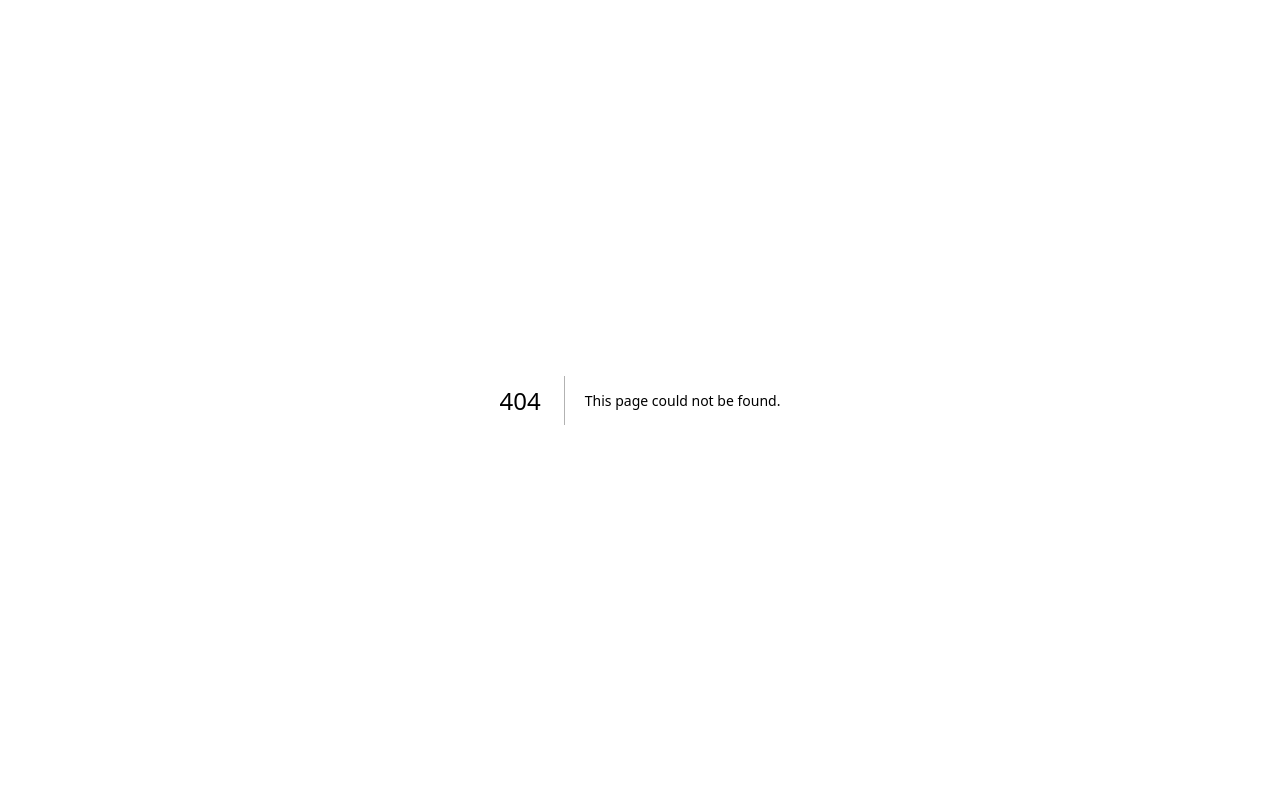
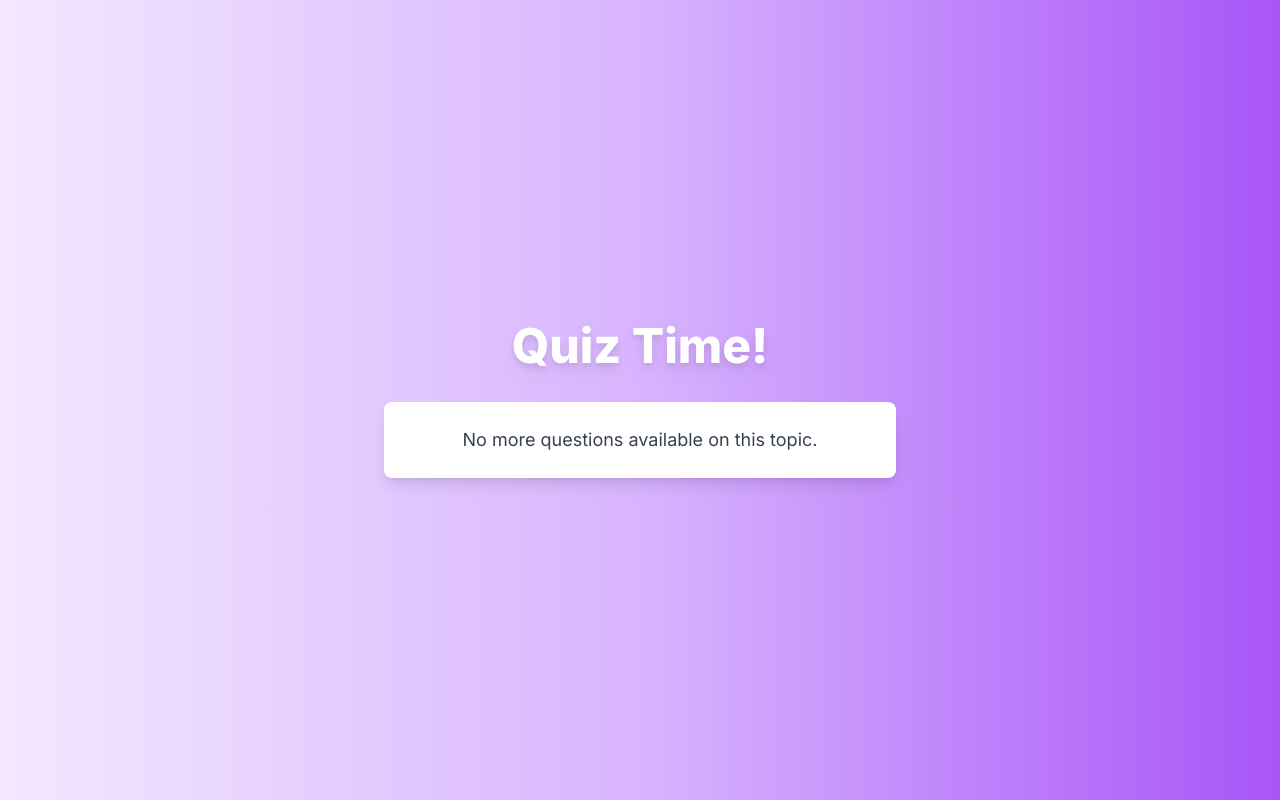
Before and after one commit to iqbal-webpatriot/nextjs-quiz-app, a Next.js app in the folder frontend/: page /test in a window 1280 px wide. Before the commit this address had no page. Built offline with nearby package versions, Linux system fonts and the light colour scheme.

Commit message:
add quiz functionalites with mock data

```diff
--- /dev/null
+++ b/frontend/app/result/page.tsx
@@ -0,0 +1,40 @@
+"use client"
+
+import { useRouter, useSearchParams } from "next/navigation";
+
+export default function ResultPage() {
+    const router = useRouter();
+    const searchParms=useSearchParams();
+    const correctAnswers=searchParms.get('correctAnswers');
+    const totalQuestions=searchParms.get('totalQuestions');
+
+
+  return (
+    <div className="flex items-center justify-center min-h-screen bg-gradient-to-br from-purple-600 to-blue-400 p-6">
+      <div className="w-full max-w-md bg-white p-8 rounded-lg shadow-lg space-y-6">
+        <h1 className="text-3xl font-bold text-gray-800 text-center">
+          Quiz Results
+        </h1>
+
+        <div className="text-center">
+          <p className="text-lg font-medium text-gray-700">
+            You answered
+            <span className="text-purple-600 font-semibold"> {correctAnswers} </span>
+            out of
+            <span className="text-purple-600 font-semibold"> {totalQuestions} </span>
+            questions correctly!
+          </p>
+        </div>
+
+        <div className="flex justify-center">
+          <button
+            onClick={() => router.push('/')}
+            className="px-6 py-3 bg-purple-600 text-white rounded-md hover:bg-purple-700 transition-colors"
+          >
+            Back to Home
+          </button>
+        </div>
+      </div>
+    </div>
+  );
+}
--- /dev/null
+++ b/frontend/app/test/page.tsx
@@ -0,0 +1,98 @@
+"use client";
+import { QUESTIONS_DATA } from "@/data/question";
+import Link from "next/link";
+import { useSearchParams } from "next/navigation";
+// app/test/page.tsx
+import { useState } from "react";
+
+const TestPage = () => {
+  const search = useSearchParams();
+  const slug = search.get("topic");
+  const [currentQuestionIndex, setCurrentQuestionIndex] = useState(0);
+  const [selectedAnswer, setSelectedAnswer] = useState<string | null>(null);
+  // Get questions for the selected slug
+  const questions = slug ? QUESTIONS_DATA[slug as string] : undefined;
+  console.log("questions: ", questions);
+  const currentQuestion = questions && questions[currentQuestionIndex];
+  console.log("currentQuestion: ", currentQuestion);
+  const handleAnswerSelect = (answer: string) => {
+    setSelectedAnswer(answer);
+  };
+  console.log("selectedAnswer: ", selectedAnswer);
+
+  const handleNextQuestion = () => {
+    if (!selectedAnswer) {
+      alert("Please select an option!");
+      return;
+    }
+    setSelectedAnswer(null);
+    setCurrentQuestionIndex(currentQuestionIndex + 1);
+  };
+
+  return (
+    <div className="flex flex-col items-center justify-center min-h-screen bg-gradient-to-r from-purple-100 via-purple-300 to-purple-500 p-4">
+      <h1 className="text-5xl font-extrabold text-white mb-8 drop-shadow-lg">
+        {!currentQuestion && currentQuestionIndex === questions?.length
+          ? "Quiz Over !"
+          : "Quiz Time!"}
+      </h1>
+
+      <div className="w-full max-w-lg bg-white p-6 rounded-lg shadow-lg space-y-6 flex flex-col items-center max-h-[90vh] overflow-auto">
+        {currentQuestion ? (
+          <>
+            <div className="mb-4 text-center w-full">
+              <p className="text-lg font-semibold text-purple-700">
+                Question {currentQuestionIndex + 1} of {questions.length}
+              </p>
+            </div>
+
+            <h2 className="text-2xl font-semibold text-gray-800 mb-6 text-center">
+              {currentQuestion.question}
+            </h2>
+
+            <div className="w-full space-y-4">
+              {questions[currentQuestionIndex].options.map((option) => (
+                <button
+                  key={option}
+                  onClick={() => handleAnswerSelect(option)}
+                  className={`w-full p-2 rounded-lg border-2 transition-transform transform ${
+                    selectedAnswer === option
+                      ? "bg-blue-600 text-white border-blue-600 scale-105"
+                      : "bg-gray-100 text-gray-800 border-gray-300 hover:bg-gray-200"
+                  }`}
+                >
+                  {option}
+                </button>
+              ))}
+            </div>
+
+            <div className="flex justify-center mt-6 w-full">
+              <button
+                onClick={handleNextQuestion}
+                className="px-6 py-3 bg-blue-600 text-white rounded-lg shadow-md hover:bg-blue-700 transition-colors w-full max-w-xs"
+              >
+                Next Question
+              </button>
+            </div>
+          </>
+        ) : currentQuestionIndex === questions?.length ? (
+          <div className="bg-gradient-to-r from-green-400 via-green-500 to-green-600 text-white p-4 rounded-lg shadow-lg font-semibold text-center transition-transform transform hover:scale-105 hover:shadow-xl">
+            Congratulations 🚀 You have completed the test. <br />
+            <Link
+              className="text-blue-600 ml-2"
+              href={`/result?correctAnswers=${5}&totalQuestions=${10}`}
+            >
+              View Score
+            </Link>
+          </div>
+        ) : (
+          <p className="text-lg text-gray-700 text-center">
+            No more questions available on this topic.
+          </p>
+        )}
+      </div>
+    </div>
+  );
+};
+
+export default TestPage;
--- a/frontend/data/question.ts
+++ b/frontend/data/question.ts
@@ -1,4 +1,19 @@
-export const  SAMPLE_TOPICS = [
+export type Question = {
+    id: number;
+    question: string;
+    options: string[];
+    answer: string;
+  };
+
+  export type Topic = {
+    name: string;
+    description: string;
+    slug: string;
+  };
+
+  export type QuestionsData = Record<string, Question[]>;
+// data/questions.ts
+export const SAMPLE_TOPICS: Topic[] = [
     {
       name: 'Technology',
       description: 'Test your knowledge on the latest technology trends.',
@@ -17,23 +32,48 @@ export const  SAMPLE_TOPICS = [
     // Add more topics as needed
   ];
 
-  export const MOCK_TEST = [
+  export const QUESTIONS_DATA: QuestionsData = {
+    technology: [
       {
         id: 1,
-      question: 'What is the capital of France?',
-      options: ['Paris', 'London', 'Berlin', 'Madrid'],
-      answer: 'Paris'
+        question: "What does AI stand for?",
+        options: ["Artificial Intelligence", "Automated Integration", "Advanced Information", "Applied Internet"],
+        answer: "Artificial Intelligence",
       },
       {
         id: 2,
-      question: 'Which planet is known as the Red Planet?',
-      options: ['Earth', 'Mars', 'Jupiter', 'Saturn'],
-      answer: 'Mars'
+        question: "Which company developed the first personal computer?",
+        options: ["Apple", "IBM", "Microsoft", "Dell"],
+        answer: "IBM",
+      },
+    ],
+    science: [
+      {
+        id: 1,
+        question: "What is the chemical symbol for water?",
+        options: ["H2O", "O2", "CO2", "NaCl"],
+        answer: "H2O",
       },
       {
-      id: 3,
-      question: 'Who wrote "To Kill a Mockingbird"?',
-      options: ['Harper Lee', 'J.K. Rowling', 'Ernest Hemingway', 'Mark Twain'],
-      answer: 'Harper Lee'
+        id: 2,
+        question: "Who is known as the father of modern physics?",
+        options: ["Isaac Newton", "Albert Einstein", "Niels Bohr", "Galileo Galilei"],
+        answer: "Albert Einstein",
       },
-  ]
+    ],
+    history: [
+      {
+        id: 1,
+        question: "Who was the first President of the United States?",
+        options: ["George Washington", "Thomas Jefferson", "Abraham Lincoln", "John Adams"],
+        answer: "George Washington",
+      },
+      {
+        id: 2,
+        question: "In which year did the Titanic sink?",
+        options: ["1912", "1905", "1923", "1898"],
+        answer: "1912",
+      },
+    ],
+    // Add more topics and questions as needed
+  }
```
Also changed, not shown: 1 other file (tests, documents, lock files or other folders). Lines whose indentation alone changed are shown as unchanged.
